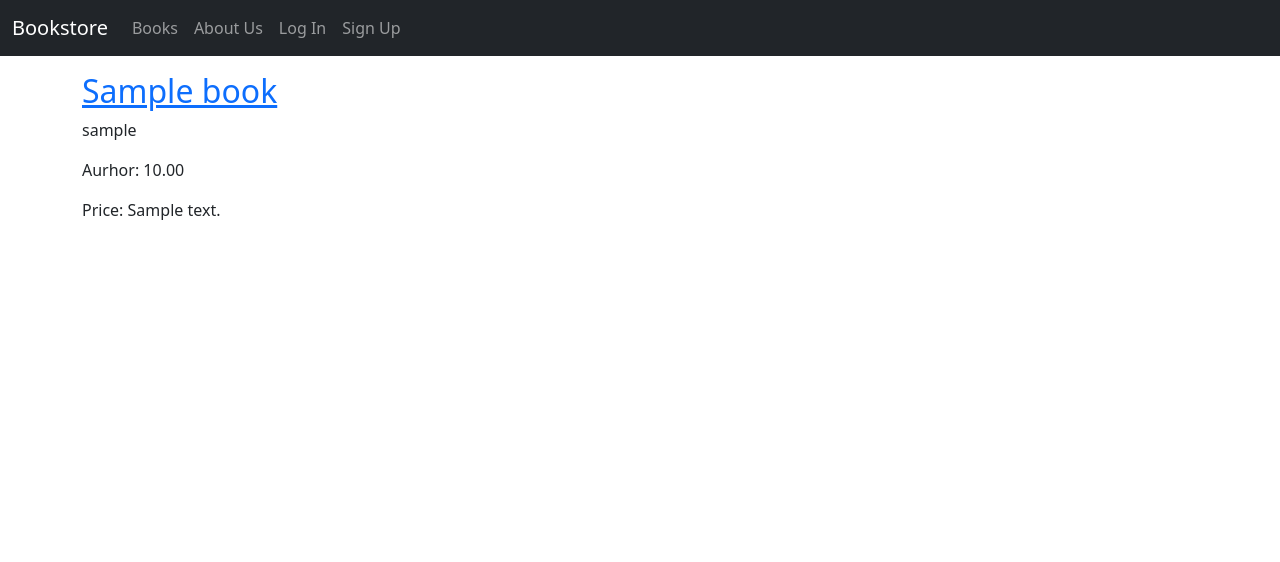
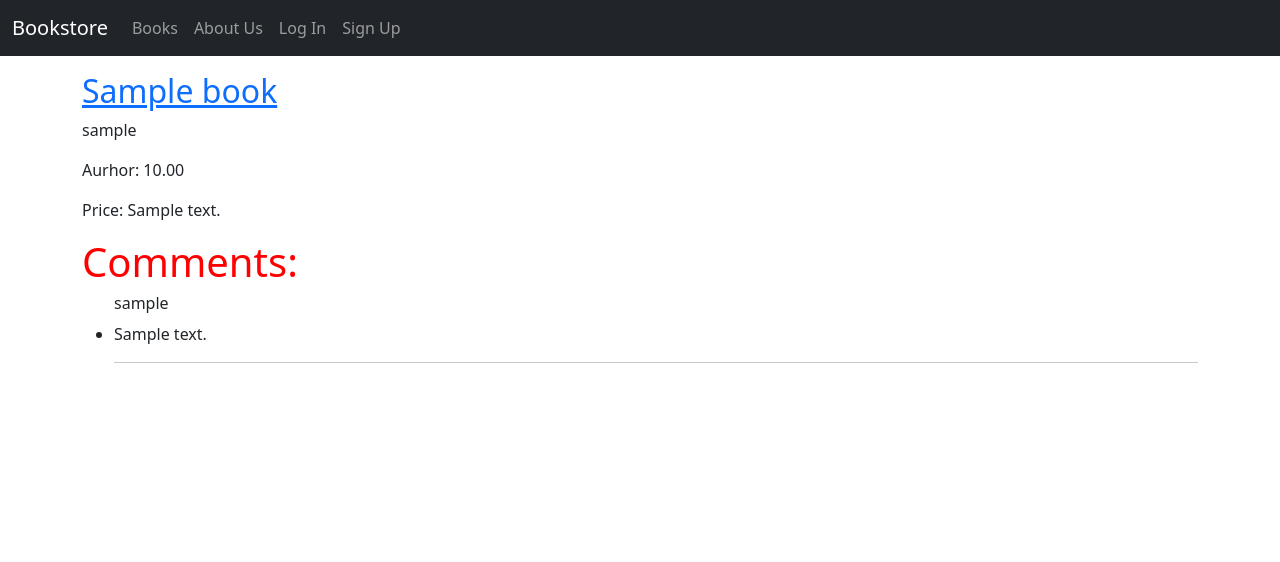
Before and after one commit to ImanJahed/bookstore, a Django app: page /books/00000000-0000-0000-0000-000000000001 in a window 1280 px wide. Shown: the top 562 px of the page. Run offline with Django 4.2, Linux system fonts and the light colour scheme; tables that the repository leaves empty hold one stand-in row (values such as "Sample post").

Commit message:
added comment model
+ Add comment for each book

```diff
--- a/books/models.py
+++ b/books/models.py
@@ -24,3 +24,10 @@ class Book(models.Model):
 
     def get_absolute_url(self):
         return reverse('book-detail', kwargs={'pk':self.pk})
+
+
+
+class Comment(models.Model):
+    book = models.ForeignKey(Book, on_delete=models.CASCADE, related_name='comments')
+    comment = models.CharField(max_length=255)
+    author = models.ForeignKey(User, on_delete=models.CASCADE)
--- a/templates/books/book_detail.html
+++ b/templates/books/book_detail.html
@@ -11,4 +11,15 @@
     <p>Aurhor: {{book.price}}</p>
     <p>Price: {{book.content}}</p>
 </div>
+<div>
+    <h1>Comments:</h1>
+    {% for cm in book.comments.all %}
+    <ul>
+    <h6>{{cm.author}}</h6>
+    <li>{{cm.comment}}</li>
+    <hr>
+
+</ul>
+    {% endfor %}
+</div>
 {% endblock content %}
```
Also changed, not shown: books/admin.py (+6 -1 lines), books/migrations/0003_alter_book_published_date_comment.py (added).
